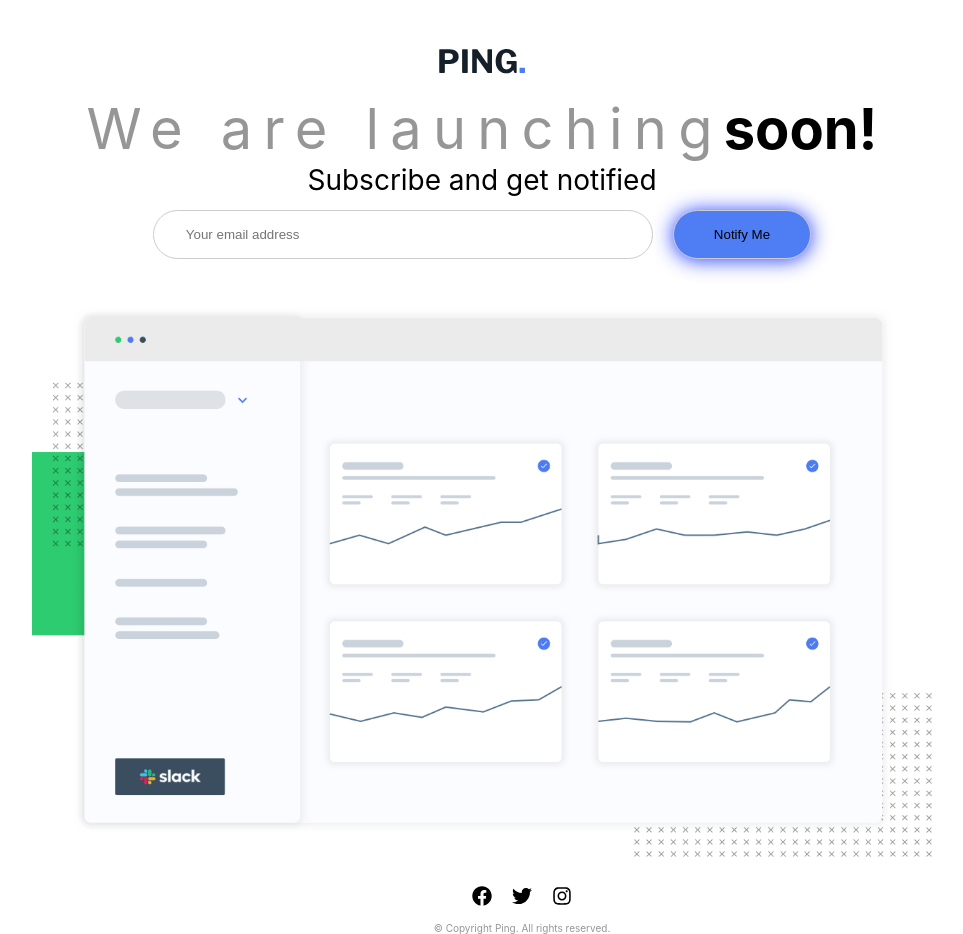
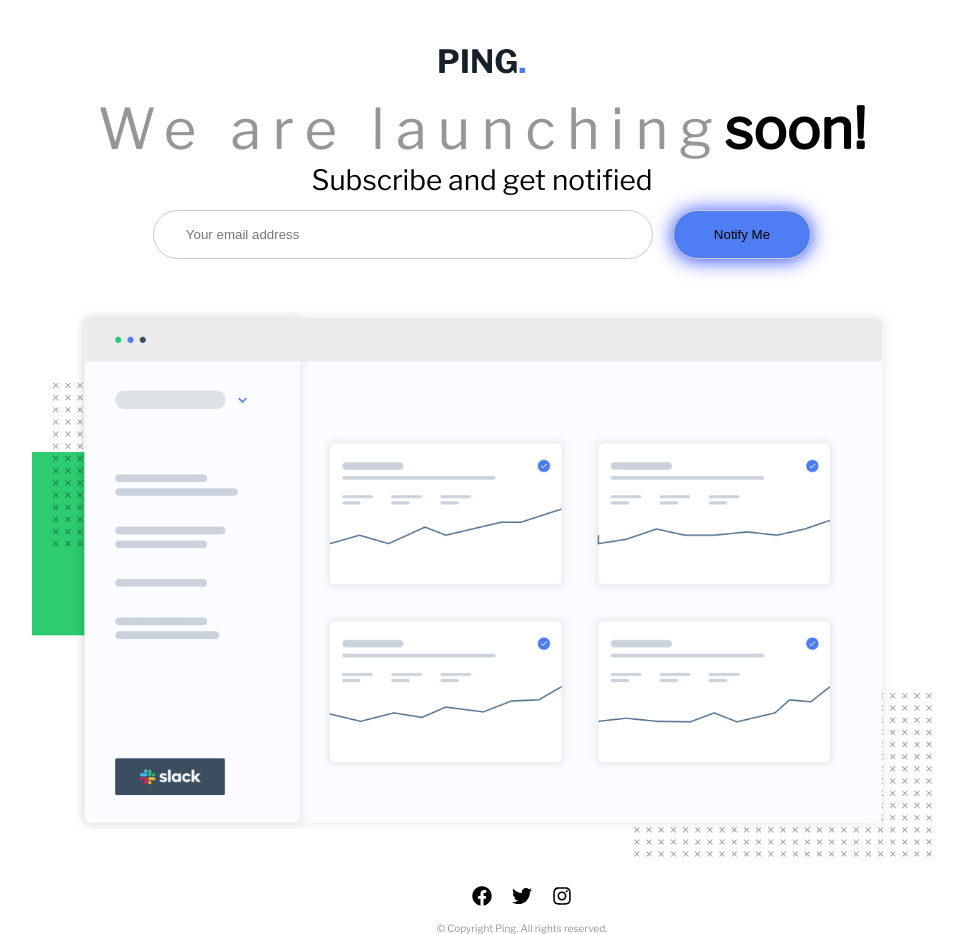
Before and after one commit to harsh72835/png-coming-soon, a plain HTML site: page index.html in a window 1280 px wide. Shown: the whole page, without its empty margins (158-1121 px from the left). Drawn offline with nearby package versions, Linux system fonts and the light colour scheme.

Commit message:
adding font style for webpage

```diff
--- a/index.css
+++ b/index.css
@@ -1,11 +1,11 @@
+@import url("https://fonts.googleapis.com/css2?family=Libre+Franklin&display=swap");
 * {
   margin: 0;
   padding: 0;
   box-sizing: border-box;
 }
 body {
-  font-family: -apple-system, BlinkMacSystemFont, "Segoe UI", Roboto, Oxygen,
-    Ubuntu, Cantarell, "Open Sans", "Helvetica Neue", sans-serif;
+  font-family: "Libre Franklin", sans-serif;
   font-size: 20px;
 }
 .container {
```
